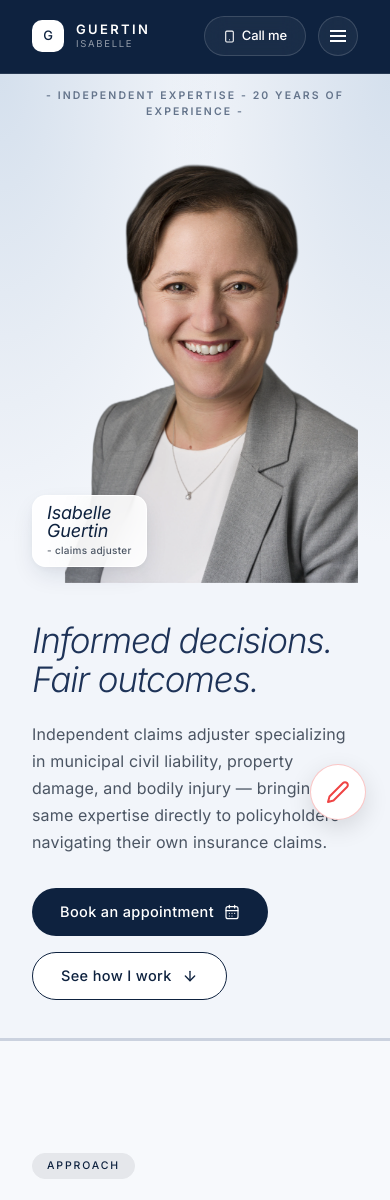
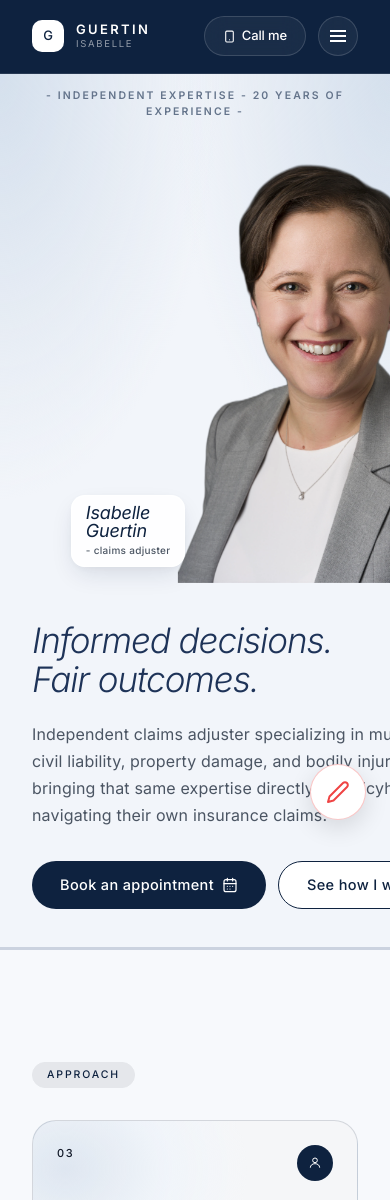
Before and after one commit to Irene2828/ClaimsExpert, a React (Vite) app: page / in a window 390 px wide. Shown: the top 1200 px of the page. Built offline with nearby package versions, Linux system fonts and the light colour scheme; a web font is replaced by a local one.

Commit message:
Place French hero CTAs in single row and reduce side padding by half

```diff
--- a/src/components/Hero.jsx
+++ b/src/components/Hero.jsx
@@ -68,10 +68,10 @@ export default function Hero() {
             >
               {t('hero.body')}
             </p>
-            <div className={language === 'fr' ? "flex flex-col items-stretch w-fit gap-4 mt-8 hero-ctas-wrapper" : "flex flex-col sm:flex-row items-center gap-4 mt-8 hero-ctas-wrapper"}>
+            <div className={`flex flex-row items-center gap-3 mt-8 hero-ctas-wrapper ${language === 'fr' ? 'fr-ctas' : ''}`}>
               <a
                 href="#contact"
-                className={`font-inter inline-flex items-center justify-center gap-2.5 rounded-full font-medium tracking-wide text-white hover:brightness-110 transition-all hover:shadow-[0_10px_30px_rgba(14,34,63,0.18)] hero-cta-btn h-[48.3px] px-[29.4px] text-[14.7px] order-1 text-center ${language === 'fr' ? 'w-full' : 'w-auto'}`}
+                className={`font-inter inline-flex items-center justify-center gap-2 rounded-full font-medium tracking-wide text-white hover:brightness-110 transition-all hover:shadow-[0_10px_30px_rgba(14,34,63,0.18)] hero-cta-btn h-[48.3px] text-[14.7px] order-1 text-center w-auto ${language === 'fr' ? 'fr-btn px-[14px]' : 'px-[29.4px]'}`}
                 style={{
                   backgroundColor: primaryColor,
                   whiteSpace: "nowrap",
@@ -97,7 +97,7 @@ export default function Hero() {
               </a>
               <a
                 href="#approach"
-                className={`font-inter group inline-flex items-center justify-center gap-2.5 rounded-full font-medium tracking-wide border bg-white transition-colors hover:bg-[#F5F6F8] hero-cta-btn h-[48.3px] px-[29.4px] text-[14.7px] order-2 text-center ${language === 'fr' ? 'w-full' : 'w-auto'}`}
+                className={`font-inter group inline-flex items-center justify-center gap-2 rounded-full font-medium tracking-wide border bg-white transition-colors hover:bg-[#F5F6F8] hero-cta-btn h-[48.3px] text-[14.7px] order-2 text-center w-auto ${language === 'fr' ? 'fr-btn px-[14px]' : 'px-[29.4px]'}`}
                 style={{
                   borderWidth: '0.5px',
                   borderColor: primaryColor,
--- a/src/index.css
+++ b/src/index.css
@@ -2501,6 +2501,13 @@ html body .hero-cta-btn {
   font-size: 14.5px !important;
 }
 
+html body a.hero-cta-btn.fr-btn,
+html body .hero-cta-btn.fr-btn,
+html body .hero-ctas-wrapper.fr-ctas a.hero-cta-btn {
+  padding-left: 14px !important;
+  padding-right: 14px !important;
+}
+
 html body .hero-cta-btn svg {
   width: 16px !important;
   height: 16px !important;
```
